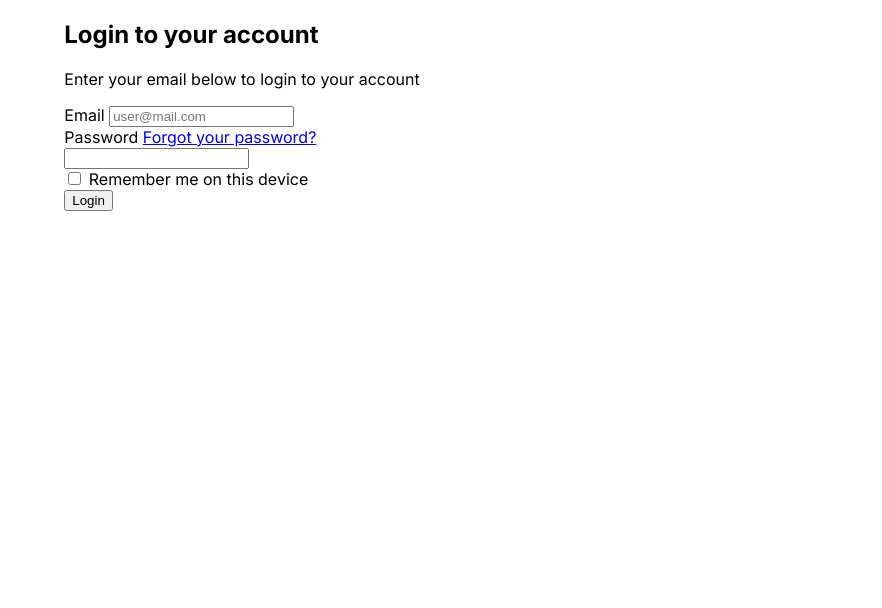
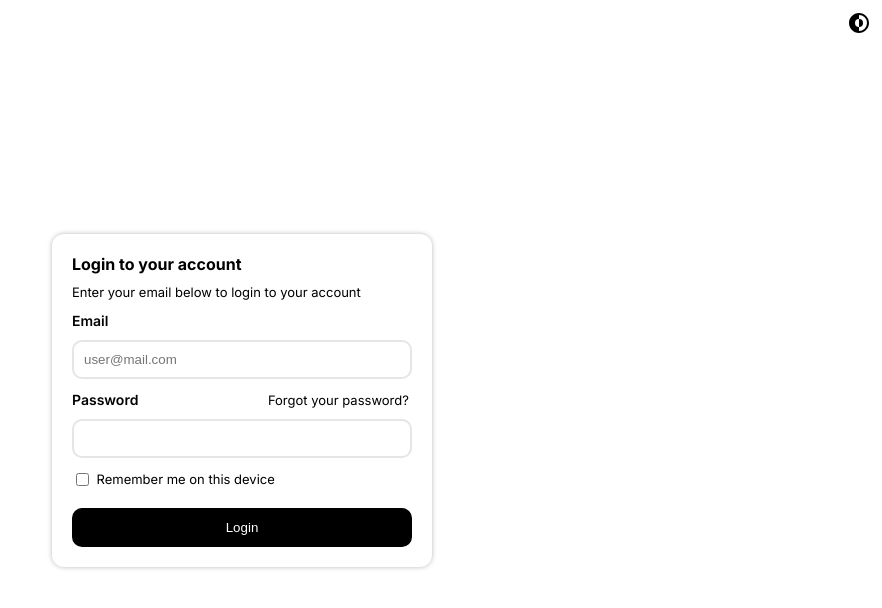
Before and after one commit to NicholasSutin/login-form, a plain HTML site: page flexbox-html/index.html in a window 1280 px wide. Shown: the whole page, without its empty margins (398-1280 px from the left). Drawn offline with Linux system fonts and the light colour scheme.

Commit message:
second part

```diff
--- a/flexbox-html/index.html
+++ b/flexbox-html/index.html
@@ -7,28 +7,68 @@
     <link rel="stylesheet" href="./styles.css">
 </head>
 <body>
+    <!--minor issues with initial white flash on first load-->
 
+    <button id="theme-toggle">
+        <svg xmlns="http://www.w3.org/2000/svg" width="24" height="24" viewBox="0 0 24 24"><!-- Icon from css[.]gg by Astrit (MIT LICENSE)-->
+            <g fill="currentColor">
+                <path d="M12 16a4 4 0 0 0 0-8z"/>
+                <path fill-rule="evenodd" d="M12 2C6.477 2 2 6.477 2 12s4.477 10 10 10s10-4.477 10-10S17.523 2 12 2m0 2v4a4 4 0 1 0 0 8v4a8 8 0 1 0 0-16" clip-rule="evenodd"/>
+            </g>
+        </svg>
+    </button>
 
     <form id="login-form">
-        <h2>Login to your account</h2>
+        <h4>Login to your account</h4>
         <p>Enter your email below to login to your account</p>
         <div>
             <label for="email">Email</label>
-            <input id="email" name="email" type="email" placeholder="user@mail.com" required autocomplete="email" class="custom-wide-block">
         </div>
         <div>
-            <div class="custom-col-2">
-                <label for="pw">Password</label>
+            <input id="email" name="email" type="email" placeholder="user@mail.com" required autocomplete="email">
+        </div>
+        <div>
+            <div>
+                <label for="password">Password</label>
                 <a href="#" id="forgot-password">Forgot your password?</a>
             </div>
-            <input id="pw" name="password" type="password" required autocomplete="current-password" class="custom-wide-block">
+        </div>
+        <div>
+            <input id="password" name="password" type="password" required autocomplete="current-password">
         </div>
         <div id="remember-me-div">
             <input type="checkbox" id="remember-me" name="remember_me" value="yes">
             <label for="remember-me">Remember me on this device</label>
         </div>
-        <button type="submit" class="custom-wide-block">Login</button>
+        <button type="submit" id="submit">Login</button>
     </form>
+
+    <script>
+        /*This script for theme toggling. If you don't need a toggle button, remove this script and the .dark class from :root.dark
+        Also relies on HTML button id="theme-toggle"
+        */
+
+        const rootEl = document.documentElement;
+        const toggleBtn = document.getElementById('theme-toggle');
+        const storageKey = 'theme-preference';
+        const saved = localStorage.getItem(storageKey);
+        if (saved === 'dark' || saved === 'light') {
+            rootEl.classList.toggle('dark', saved === 'dark');
+        } else {
+            const darkQuery = window.matchMedia('(prefers-color-scheme: dark)');
+            rootEl.classList.toggle('dark', darkQuery.matches);
+            darkQuery.addEventListener('change', e => {
+            if (!localStorage.getItem(storageKey)) {
+                rootEl.classList.toggle('dark', e.matches);
+            }
+            });
+        }
+        toggleBtn.addEventListener('click', () => {
+            const isDark = rootEl.classList.toggle('dark');
+            // save their explicit choice
+            localStorage.setItem(storageKey, isDark ? 'dark' : 'light');
+        });
+    </script>
 
 </body>
 </html>
--- a/flexbox-html/styles.css
+++ b/flexbox-html/styles.css
@@ -1,11 +1,3 @@
-body{
-    margin: 0;
-    padding: 0;
-    display: flex;
-    align-items: center;
-    justify-content: center;
-    font-family: var(--your-custom-font);
-}
 @font-face {
   font-family: 'Geist-Regular';
   src:  url('/static/Geist.woff2') format('WOFF2'),
@@ -14,4 +6,102 @@ body{
 }
 :root{
     --your-custom-font:'Geist-Regular', Verdana, Arial;
+    --form-shadow-color: #b9b9b9;
+    --input-shadow-color:#e5e5e5;
+    --contrast:black;
+    --background:white;
 }
+@media (prefers-color-scheme: dark) {
+  :root.dark {
+    --form-shadow-color: #444;
+    --input-shadow-color: #333;
+    --contrast: white;
+    --background: #111;
+  }
+}
+body{
+    margin: 0;
+    padding: 0;
+    display: flex;
+    align-items: center;
+    justify-content: center;
+    font-family: var(--your-custom-font);
+    min-height:100vh;
+    background-color:var(--background);
+    color:var(--contrast);
+}
+
+form#login-form{
+    width:340px;
+    box-shadow: 0 0px 5px var(--form-shadow-color);
+    padding:20px;
+    border-radius:12px;
+    display:flex;
+    flex-direction:column;
+    align-items:stretch;
+    gap:10px;
+}
+h2, p, label, #forgot-password{
+    margin:0px;
+    font-size:13px;
+}
+h4{
+    margin:0px;
+}
+label:not(#remember-me-div label){
+    font-size:14px;
+    font-weight:600;
+}
+div:not(#remember-me-div) > input, #submit {
+  width: calc(100% - 24px);
+  padding:10px;
+  border-radius:10px;
+  border:2px solid var(--input-shadow-color);
+  transition: border-color 0.25s ease-in-out, box-shadow 0.25s ease-in-out;
+  background-color:var(--background);
+  color:var(--contrast);
+}
+#login-form input:hover,
+#login-form input:focus {
+  outline: none;
+  border-color: var(--form-shadow-color);
+  box-shadow: 0 0px 5px var(--form-shadow-color);
+}
+#remember-me-div > *:hover{
+    cursor:pointer;
+}
+#remember-me-div input{
+    transform:translateY(2px);
+}
+#forgot-password{
+    text-decoration:none;
+    color:var(--contrast);
+    margin-left:125px;
+}
+#forgot-password:hover{
+    padding-bottom:2px;
+    border-bottom:1px solid var(--contrast);
+}
+#submit{
+    margin-top:10px;
+    width:100%;
+    background-color:var(--contrast);
+    border:2px solid var(--contrast);
+    color:var(--background);
+    cursor:pointer;
+    transition: box-shadow 0.25s ease-in-out;
+}
+#login-form #submit:hover{
+    box-shadow: 0 0px 8px var(--input-shadow-color);
+}
+/*---*/
+#theme-toggle{
+    position:absolute;
+    top:10px;
+    right:5px;
+    background:none;
+    border:none;
+}
+#theme-toggle svg{
+    color:var(--contrast);
+}
```
Also changed, not shown: simple-html/styles.css (line endings or trailing spaces).
